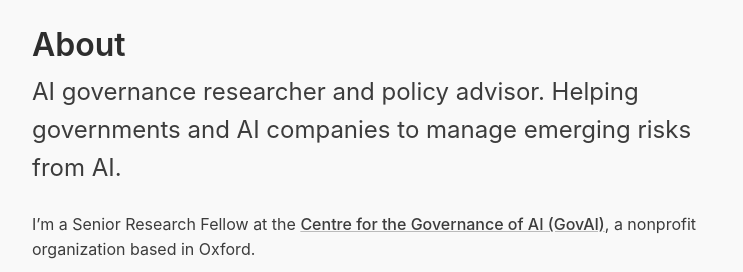
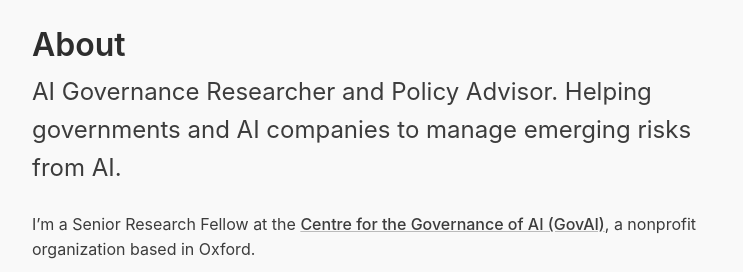
Before and after one commit to jonasschuett/jonasschuett.github.io, a Jekyll site: the page built from _posts/2020-04-04-introduction.md, in a window 1280 px wide and 900 px high, scrolled down 503 px. Shown: the part 183-455 px from the top of the window, without its empty margins (268-1011 px from the left). Built offline with Jekyll 4.4.1, drawn with Linux system fonts in a browser that asks for light colours; nearby versions of some CDN libraries.

Commit message:
Update 2020-04-04-introduction.md

```diff
--- a/_posts/2020-04-04-introduction.md
+++ b/_posts/2020-04-04-introduction.md
@@ -6,7 +6,7 @@ layout: page
 
 # About
 
-<p class="lead">AI governance researcher and policy advisor. Helping governments and AI companies to manage emerging risks from AI.</p>
+<p class="lead">AI Governance Researcher and Policy Advisor. Helping governments and AI companies to manage emerging risks from AI.</p>
 
 I'm a Senior Research Fellow at the [Centre for the Governance of AI (GovAI)](https://www.governance.ai/), a nonprofit organization based in Oxford.
 
```
